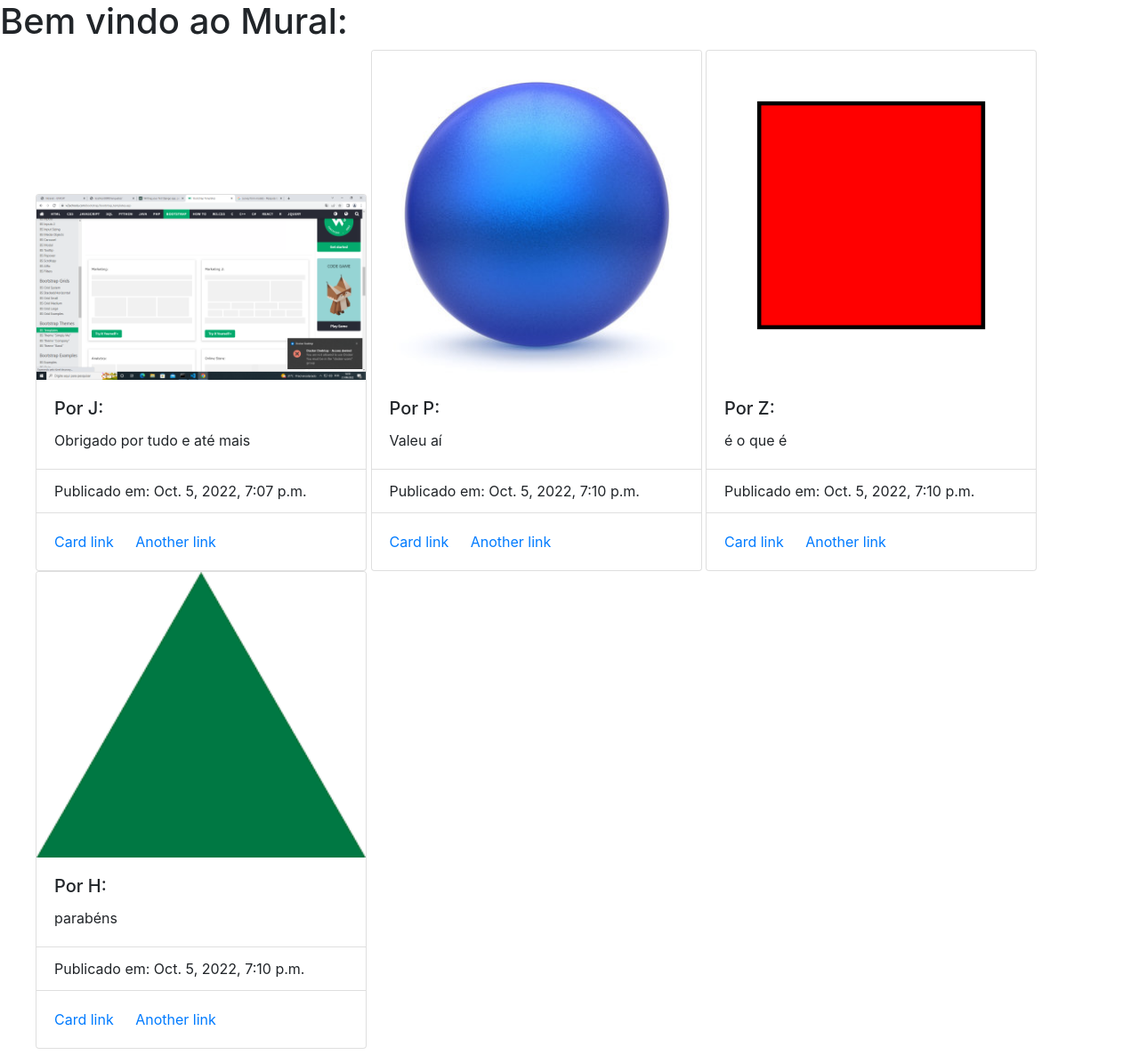
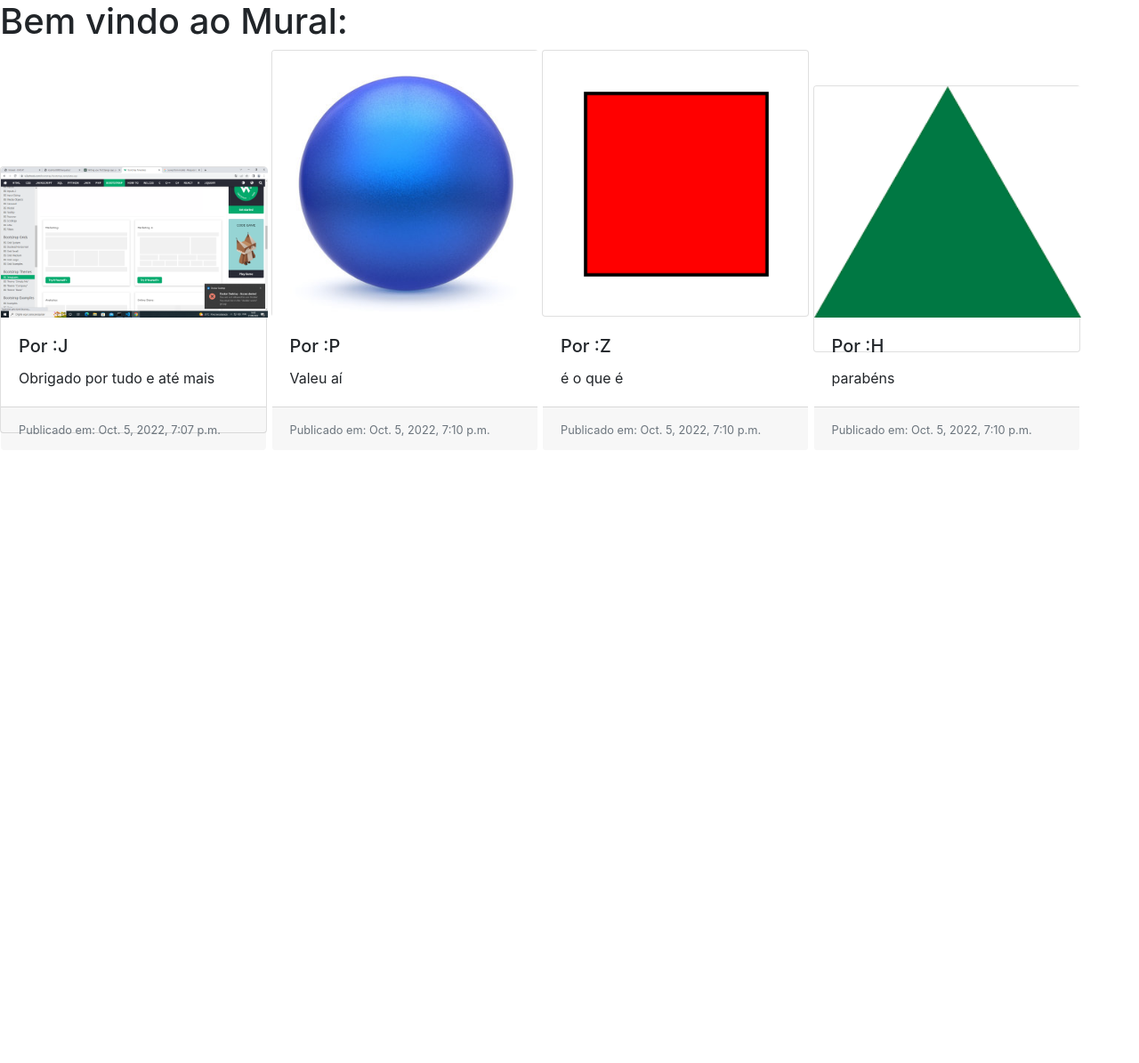
Before and after one commit to MozartOMaia/omage, a Django app: template omage/templates/omage/index.html in a window 1280 px wide. Shown: the whole page at 89% size. After the commit the page ends 491 px from the top, so only its background shows below. Run offline with Django 4.2, Linux system fonts and the light colour scheme; the template is opened without the code that fills it: values that come from a table or form of the project are taken from there, others are empty; data comes from the database, SQL or seed files in the repository; parts of the project's set-up code (start-up, migrations or seed data) failed here and were passed over; some libraries are stand-ins or nearby versions.

Commit message:
display cards sidebyside

```diff
--- a/omage/static/omage/style.css
+++ /dev/null
@@ -1,4 +0,0 @@
-li {
-    list-style-type: none;
-    display: inline;
-}
--- a/omage/templates/omage/index.html
+++ b/omage/templates/omage/index.html
@@ -17,12 +17,12 @@
   <body>
 
     <h1>Bem vindo ao Mural:</h1>
-    {% if cards_list %}
-    <ul>
-        {% for card in cards_list %}
 
-        <li>
-            <div class="card" style="width: 30%; display: inline-block;">
+<!--
+
+
+
+            <div class="card" >
                 <img class="card-img-top" src="{% static card.image %}" alt="Card image cap">
                 <div class="card-body">
 
@@ -36,13 +36,31 @@
                   <a href="#" class="card-link">Card link</a>
                   <a href="#" class="card-link">Another link</a>
                 </div>
+              </div> -->
+
+        {% if cards_list %}
+            <div class="card-group" style="display: inline; width: 100%;">
+              {% for card in cards_list %}
+              <div class="card" style="width: 300px; display: inline-block; height: 300px;">
+                <img class="card-img-top" src="{% static card.image %}" alt="Card image cap" style="width: 300px;">
+                <div class="card-body">
+                  <h5 class="card-title">Por :{{ card.assinatura }}</h5>
+                  <p class="card-text">{{ card.texto }}</p>
+                </div>
+                <div class="card-footer">
+                  <small class="text-muted">Publicado em: {{ card.pub_date }}</small>
+                </div>
               </div>
-        </li>
-        {% endfor %}
-    </ul>
+            </div>
+
+              {% endfor %}
+
     {% else %}
     <p>Nenhum card ainda cadastrado.</p>
     {% endif %}
+
+
+
 
     <!-- Optional JavaScript -->
     <!-- jQuery first, then Popper.js, then Bootstrap JS -->
```
